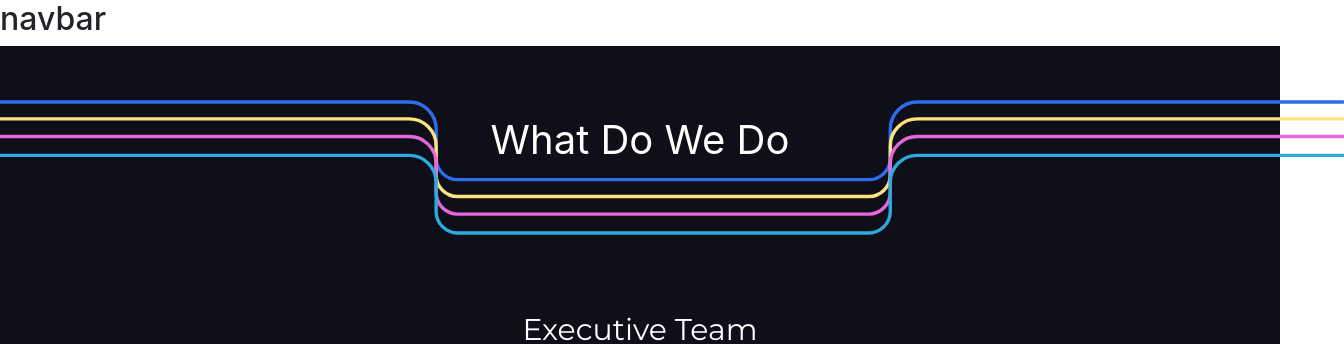
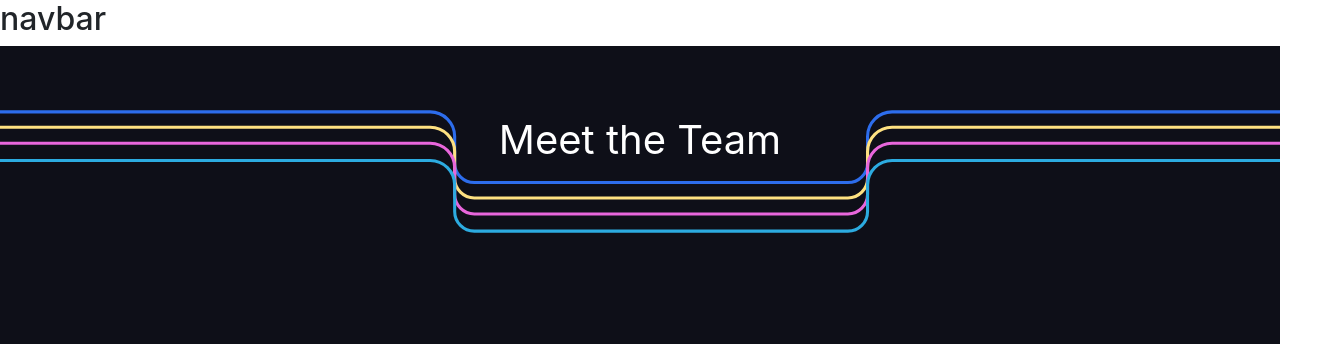
Before and after one commit to Edantuti/dcc_website, a React (Create React App) app: page /teams in a window 1280 px wide. Shown: the top 344 px of the page, 1344 px wide, since content can reach past the window. Built offline with nearby package versions, Linux system fonts and the light colour scheme.

Commit message:
Teams-update-2

```diff
--- a/src/pages/Home/Home.css
+++ b/src/pages/Home/Home.css
@@ -173,7 +173,7 @@
 
     .home-wrapper .underline-header img{
         width: 130vw;
-        min-width: 900px
+        min-width: 900px;
     }
 
     .home-wrapper .underline-header span{
--- a/src/pages/Teams/Teams.jsx
+++ b/src/pages/Teams/Teams.jsx
@@ -12,7 +12,7 @@ export const Teams = () => {
       <div className="teams-page">
 
       <div className="underline-header">
-        <span>What Do We Do</span>
+        <span>Meet the Team</span>
         <img src={underline} alt='' />
       </div>
 
--- a/src/pages/Teams/teams.scss
+++ b/src/pages/Teams/teams.scss
@@ -105,9 +105,8 @@
   }
 
 .teams-page .underline-header img{
-    width: 110vw;
-    position: relative;
-    bottom: 70px;
+    max-width: 100vw;
+    height: auto;
 }
 
 .teams-page .underline-header{
@@ -118,6 +117,11 @@
     flex-direction: column;
     justify-content: center;
     align-items: center;
+    margin-bottom: 100px;
+}
+
+.teams-page .underline-header span{
+  margin-bottom: -60px;
 }
 
   @media screen and (max-width: 1000px) {
```
